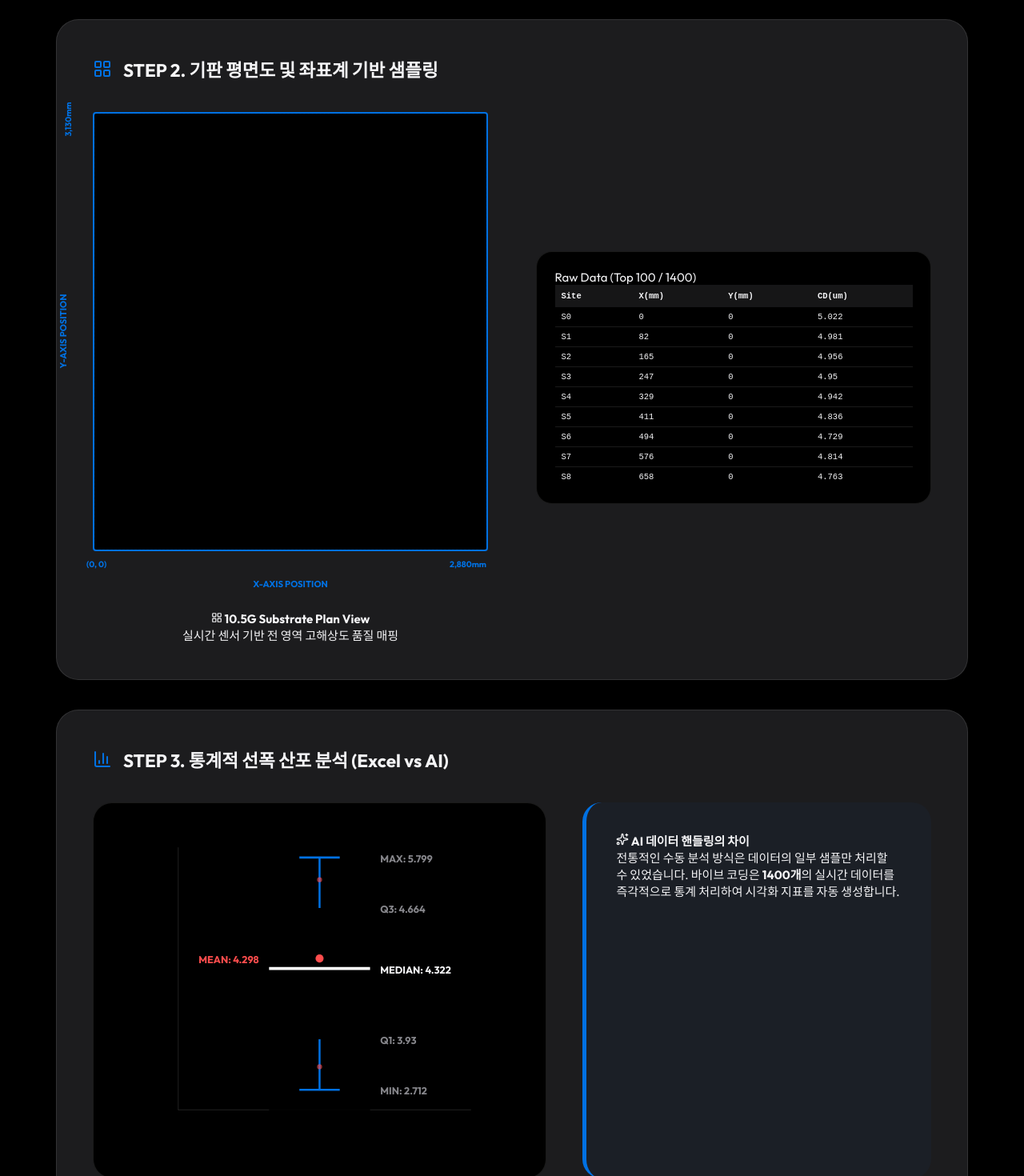
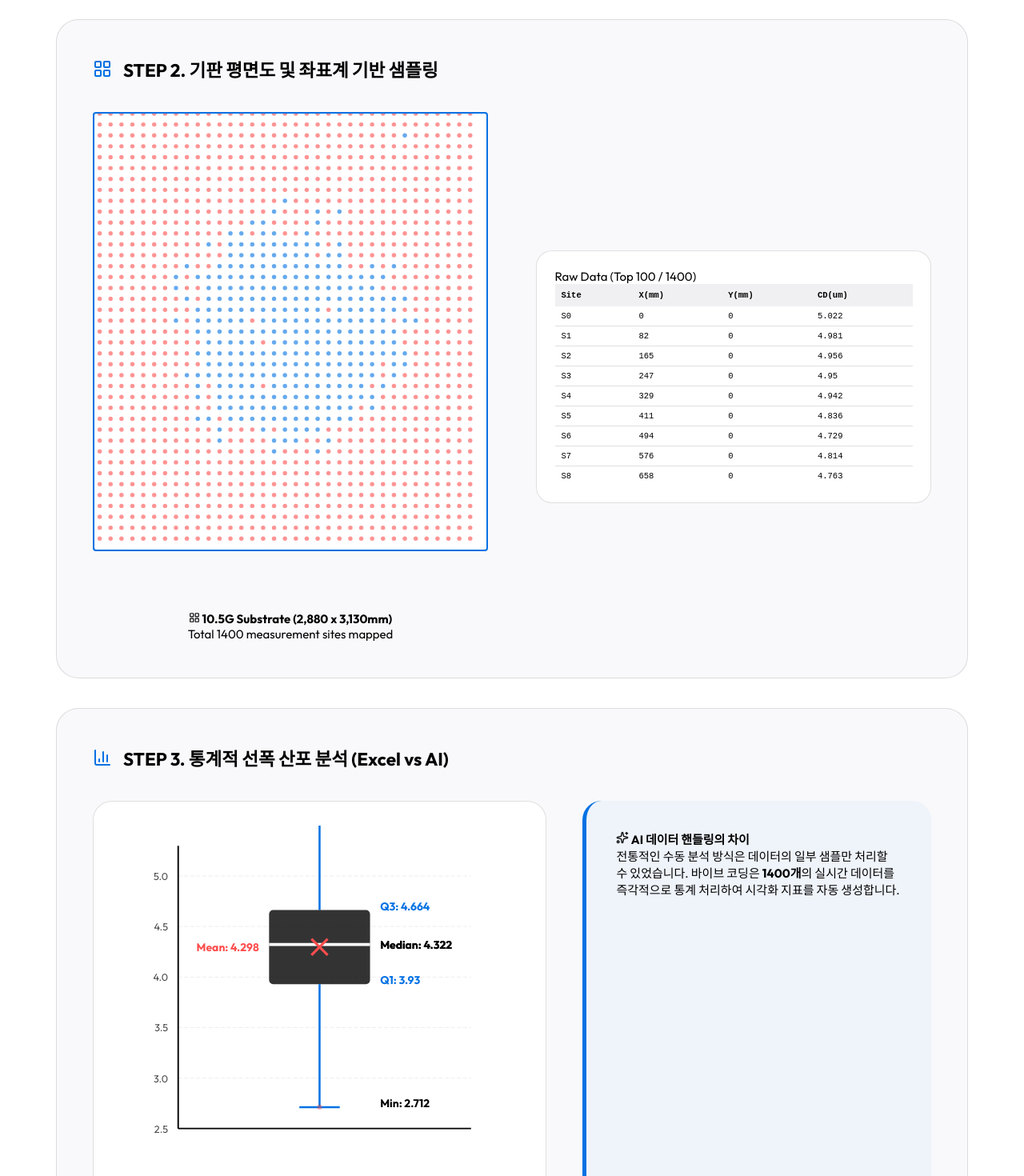
Before and after one commit to heekeunlee/lecture_assist001, a React (Vite) app: page / in a window 1280 px wide. Shown: the part 1020-2490 px from the top of the page at 80% size. Built offline with nearby package versions, Linux system fonts and the light colour scheme; the HTML template or start-up script is replaced by a standard one.

Commit message:
Change default theme to light, add measurement points, and fix BoxPlot

```diff
--- a/src/App.tsx
+++ b/src/App.tsx
@@ -129,7 +129,7 @@ export default function App() {
   const [selectedId, setSelectedId] = useState<number | string | null>(null);
   const [isPresenting, setIsPresenting] = useState(false);
   const [currentIndex, setCurrentIndex] = useState(0);
-  const [theme, setTheme] = useState('dark');
+  const [theme, setTheme] = useState('light');
   const [showOfficial, setShowOfficial] = useState(true);
   const [searchTerm, setSearchTerm] = useState('');
   const [activeTermCat, setActiveTermCat] = useState('전체');
--- a/src/ProcessAnalysis.tsx
+++ b/src/ProcessAnalysis.tsx
@@ -127,7 +127,7 @@ const CrossSectionVisual = ({ step }: { step: number }) => {
   );
 };
 
-const GlassPlanView = () => (
+const GlassPlanView = ({ data }: { data: CDData[] }) => (
   <div className="glass-plan-container">
     <div className="glass-rect">
       <div className="coordinate origin">(0, 0)</div>
@@ -135,13 +135,28 @@ const GlassPlanView = () => (
       <div className="coordinate y-max">3,130mm</div>
       <div className="axis-label x">X-Axis Position</div>
       <div className="axis-label y">Y-Axis Position</div>
+
+      {/* Show all 1400 measurement points */}
+      <svg viewBox="0 0 35 40" className="points-overlay">
+        {data.map((d, i) => (
+          <circle
+            key={i}
+            cx={d.col}
+            cy={d.row}
+            r="0.2"
+            fill={Math.abs(d.deviation) > 0.4 ? "#ff4d4d" : "var(--accent)"}
+            opacity="0.6"
+          />
+        ))}
+      </svg>
+
       <div className="plan-grid">
         {[...Array(12)].map((_, i) => <div key={i} className="plan-line" />)}
       </div>
     </div>
     <div className="plan-info">
-      <h4><LayoutGrid size={14}/> 10.5G Substrate Plan View</h4>
-      <p>실시간 센서 기반 전 영역 고해상도 품질 매핑</p>
+      <h4><LayoutGrid size={14}/> 10.5G Substrate (2,880 x 3,130mm)</h4>
+      <p>Total {data.length} measurement sites mapped</p>
     </div>
   </div>
 );
@@ -187,6 +202,13 @@ const ProcessAnalysis = () => {
     const outliers = cdData.filter(d => d.cd < q1 - 1.5*(q3-q1) || d.cd > q3 + 1.5*(q3-q1));
     return { min, max, median, q1, q3, avg, outliers };
   }, [cdData]);
+
+  // Helper to map CD values to Y coordinate (0-300px scale)
+  const mapY = (val: number) => {
+    const minRange = 2.5;
+    const maxRange = 5.0;
+    return 300 - ((val - minRange) / (maxRange - minRange)) * 250;
+  };
 
   const steps = [
     { title: "PR Coating", desc: "감광액 도포 및 Soft Bake", icon: <Layers /> },
@@ -237,7 +259,7 @@ const ProcessAnalysis = () => {
           <h2>STEP 2. 기판 평면도 및 좌표계 기반 샘플링</h2>
         </div>
         <div className="plan-view-split">
-          <GlassPlanView />
+          <GlassPlanView data={cdData} />
           <div className="data-table-preview">
             <div className="table-header">Raw Data (Top 100 / {cdData.length})</div>
             <div className="scroll-table-box">
@@ -262,35 +284,51 @@ const ProcessAnalysis = () => {
         </div>
         <div className="boxplot-advanced-grid">
           <div className="boxplot-visual-container">
-            <svg viewBox="0 0 400 320" className="box-svg">
-              <line x1="60" y1="20" x2="60" y2="280" stroke="var(--border)" />
-              <line x1="60" y1="280" x2="350" y2="280" stroke="var(--border)" />
+            <svg viewBox="0 0 400 350" className="box-svg">
+              {/* Grid Lines */}
+              {[2.5, 3.0, 3.5, 4.0, 4.5, 5.0].map(v => (
+                <g key={v}>
+                  <line x1="60" y1={mapY(v)} x2="350" y2={mapY(v)} stroke="var(--border)" strokeDasharray="4 2" opacity="0.5" />
+                  <text x="50" y={mapY(v) + 4} fontSize="10" textAnchor="end" fill="var(--text-secondary)">{v.toFixed(1)}</text>
+                </g>
+              ))}
 
-              <line x1="180" y1="30" x2="220" y2="30" stroke="var(--accent)" strokeWidth="2" />
-              <line x1="200" y1="30" x2="200" y2="80" stroke="var(--accent)" strokeWidth="2" />
+              <line x1="60" y1="20" x2="60" y2="300" stroke="var(--text-primary)" strokeWidth="1.5" />
+              <line x1="60" y1="300" x2="350" y2="300" stroke="var(--text-primary)" strokeWidth="1.5" />
+
+              {/* Whiskers */}
+              <line x1="180" y1={mapY(stats.max)} x2="220" y2={mapY(stats.max)} stroke="var(--accent)" strokeWidth="2" />
+              <line x1="200" y1={mapY(stats.max)} x2="200" y2={mapY(stats.q3)} stroke="var(--accent)" strokeWidth="2" />
 
               <motion.rect
-                initial={{ height: 0, y: 150 }} animate={{ height: 130, y: 80 }}
-                x="150" y="80" width="100" height="130" fill="var(--accent-gradient)" rx="6" opacity="0.9"
+                initial={{ height: 0, y: mapY(stats.median) }}
+                animate={{ height: mapY(stats.q1) - mapY(stats.q3), y: mapY(stats.q3) }}
+                x="150" width="100" fill="var(--accent-gradient)" rx="4" opacity="0.8"
               />
-              <line x1="150" y1="140" x2="250" y2="140" stroke="white" strokeWidth="3" />
 
-              <line x1="200" y1="210" x2="200" y2="260" stroke="var(--accent)" strokeWidth="2" />
-              <line x1="180" y1="260" x2="220" y2="260" stroke="var(--accent)" strokeWidth="2" />
+              {/* Median Line */}
+              <line x1="150" y1={mapY(stats.median)} x2="250" y2={mapY(stats.median)} stroke="white" strokeWidth="3" />
 
-              <circle cx="200" cy="130" r="4" fill="#ff4d4d" />
+              <line x1="200" y1={mapY(stats.q1)} x2="200" y2={mapY(stats.min)} stroke="var(--accent)" strokeWidth="2" />
+              <line x1="180" y1={mapY(stats.min)} x2="220" y2={mapY(stats.min)} stroke="var(--accent)" strokeWidth="2" />
 
-              <g fontSize="10" fontWeight="700" fill="var(--text-secondary)">
-                <text x="260" y="35">MAX: {stats.max}</text>
-                <text x="260" y="85">Q3: {stats.q3}</text>
-                <text x="260" y="145" fill="var(--text-primary)">MEDIAN: {stats.median}</text>
-                <text x="260" y="215">Q1: {stats.q1}</text>
-                <text x="260" y="265">MIN: {stats.min}</text>
-                <text x="140" y="135" textAnchor="end" fill="#ff4d4d">MEAN: {stats.avg.toFixed(3)}</text>
+              {/* Mean Marker */}
+              <path d={`M192,${mapY(stats.avg)-8} L208,${mapY(stats.avg)+8} M208,${mapY(stats.avg)-8} L192,${mapY(stats.avg)+8}`} stroke="#ff4d4d" strokeWidth="2.5" />
+
+              {/* Annotation Labels */}
+              <g fontSize="11" fontWeight="700" fill="var(--text-primary)">
+                <text x="260" y={mapY(stats.max)}>Max: {stats.max}</text>
+                <text x="260" y={mapY(stats.q3)} fill="var(--accent)">Q3: {stats.q3}</text>
+                <text x="260" y={mapY(stats.median) + 4} stroke="var(--bg-primary)" strokeWidth="3" paintOrder="stroke">Median: {stats.median}</text>
+                <text x="260" y={mapY(stats.median) + 4}>Median: {stats.median}</text>
+                <text x="260" y={mapY(stats.q1)} fill="var(--accent)">Q1: {stats.q1}</text>
+                <text x="260" y={mapY(stats.min)}>Min: {stats.min}</text>
+                <text x="140" y={mapY(stats.avg) + 4} textAnchor="end" fill="#ff4d4d">Mean: {stats.avg.toFixed(3)}</text>
               </g>
 
-              {stats.outliers.slice(0, 15).map((o, i) => (
-                <circle key={i} cx="200" cy={280 - (o.cd - 2) * 60} r="2.5" fill="#ff4d4d" opacity="0.6" />
+              {/* Outliers */}
+              {stats.outliers.slice(0, 30).map((o, i) => (
+                <circle key={i} cx="200" cy={mapY(o.cd)} r="2.5" fill="#ff4d4d" opacity="0.4" />
               ))}
             </svg>
           </div>
@@ -382,8 +420,9 @@ const ProcessAnalysis = () => {
         .spec-pill span { font-size: 0.6rem; color: var(--text-secondary); text-transform: uppercase; }
 
         .plan-view-split { display: grid; grid-template-columns: 1fr 1fr; gap: 4rem; align-items: center; }
-        .glass-rect { aspect-ratio: 0.9; background: var(--bg-primary); border: 2px solid var(--accent); position: relative; border-radius: 4px; }
-        .coordinate { position: absolute; font-size: 0.7rem; font-weight: 800; color: var(--accent); }
+        .glass-rect { aspect-ratio: 0.9; background: var(--bg-primary); border: 2px solid var(--accent); position: relative; border-radius: 4px; overflow: hidden; }
+        .points-overlay { position: absolute; inset: 0; width: 100%; height: 100%; z-index: 5; }
+        .coordinate { position: absolute; font-size: 0.7rem; font-weight: 800; color: var(--accent); z-index: 10; }
         .coordinate.origin { bottom: -25px; left: -10px; }
         .coordinate.x-max { bottom: -25px; right: 0; }
         .coordinate.y-max { top: 0; left: -55px; transform: rotate(-90deg); }
```
